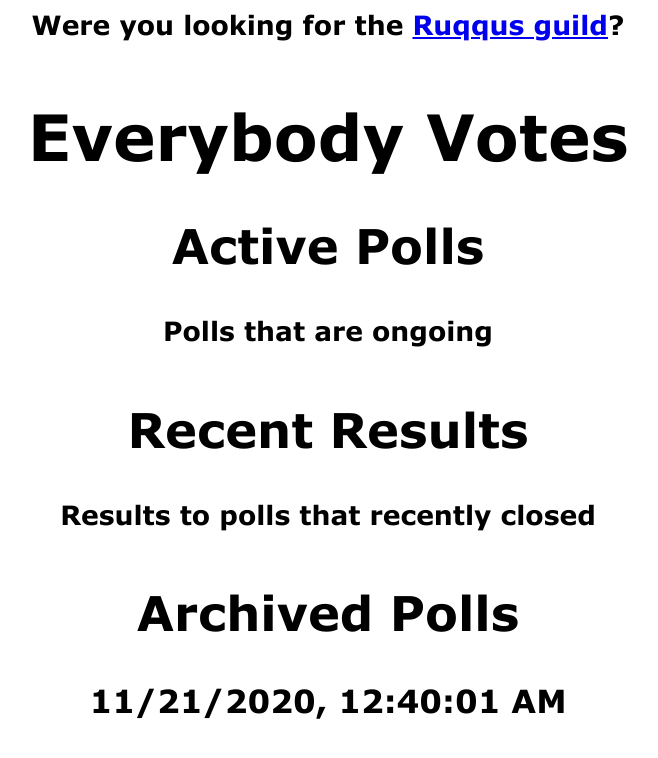
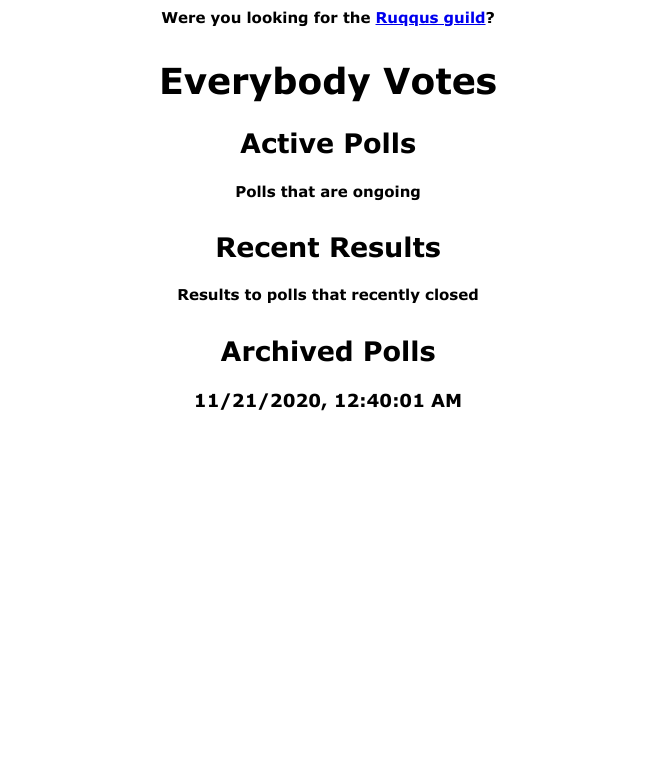
Before and after one commit to Nemu64/The-Future-was-Flash-TFwF, a PHP site: page /everybodyvotes/index.html in a window 1280 px wide. Shown: the top 758 px of the page, without its empty margins (312-970 px from the left). Run offline with PHP 8.4, Linux system fonts and the light colour scheme.

Commit message:
Update ev.css

```diff
--- a/everybodyvotes/ev.css
+++ b/everybodyvotes/ev.css
@@ -13,6 +13,6 @@ color: rgb(0, 0, 0);
 text-align: center;
 text-decoration: none;
 font-family: 'Verdana', sans-serif;
-font-size: xx-large;
+font-size: large;
 font-weight: bold;
 }
```
